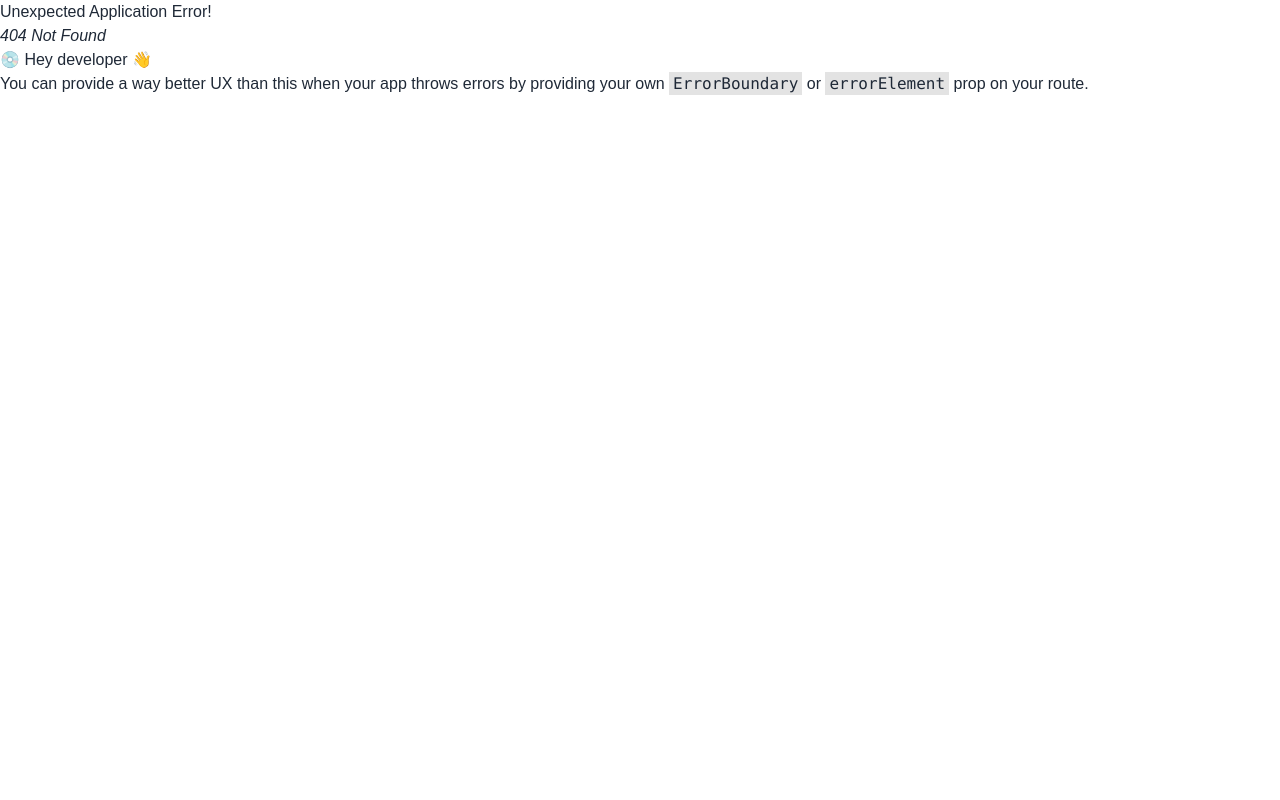
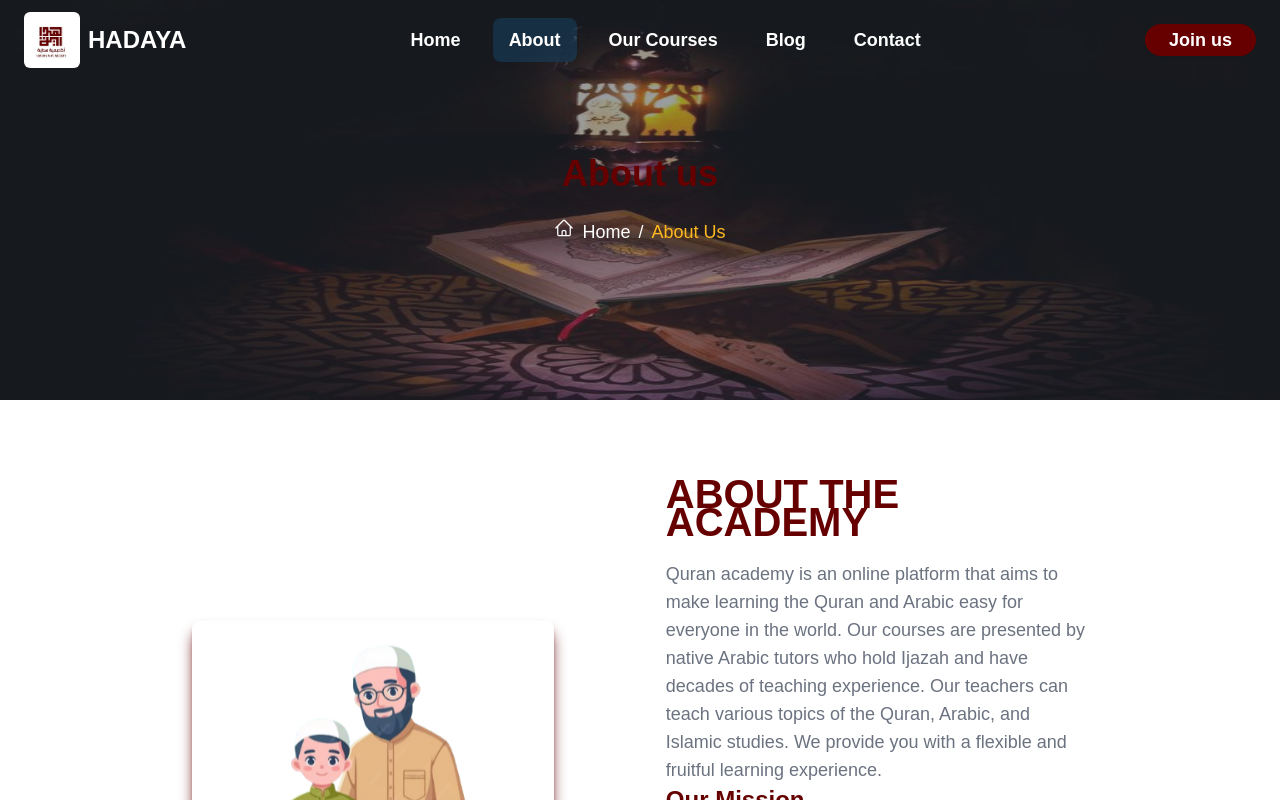
Before and after one commit to moazkarem/quraan-academy, a React (Vite) app: page /about in a window 1280 px wide. Before the commit this address had no page. Shown: the top 800 px of the page. Built offline with nearby package versions, Linux system fonts and the light colour scheme.

Commit message:
end of about page

```diff
--- /dev/null
+++ b/src/components/Herosection/Herosec.jsx
@@ -0,0 +1,53 @@
+
+
+const Herosec = ({bg , title}) => {
+  return (
+    <div>
+    <div className="relative">
+      <img
+        src={bg}
+        className="w-full h-[60vh] lg:h-[50vh]"
+        alt="hero about section"
+        style={{ opacity: 1 }}
+      />
+      <div className="bg-gray-600/30 backdrop-brightness-75 absolute inset-0 flex flex-col justify-center items-center">
+        <h4 className="text-primary font-semibold text-xl md:text-4xl mb-4 md:mb-6">
+         {title}
+        </h4>
+        <div className="text-white font-inter text-sm md:text-lg">
+          <ol className="list-none p-0 inline-flex">
+            <li className="flex items-center">
+              <a
+                href="/"
+                className="text-white hover:text-white flex items-start gap-2"
+              >
+                <svg
+                  xmlns="http://www.w3.org/2000/svg"
+                  fill="none"
+                  viewBox="0 0 24 24"
+                  strokeWidth="1.5"
+                  stroke="currentColor"
+                  className="w-5 h-5"
+                >
+                  <path
+                    strokeLinecap="round"
+                    strokeLinejoin="round"
+                    d="M2.25 12l8.954-8.955c.44-.439 1.152-.439 1.591 0L21.75 12M4.5 9.75v10.125c0 .621.504 1.125 1.125 1.125H9.75v-4.875c0-.621.504-1.125 1.125-1.125h2.25c.621 0 1.125.504 1.125 1.125V21h4.125c.621 0 1.125-.504 1.125-1.125V9.75M8.25 21h8.25"
+                  ></path>
+                </svg>
+                Home
+              </a>
+            </li>
+            <li className="flex items-center">
+              <span className="mx-2">/</span>
+              <span className="text-[#ffb921]">About Us</span>
+            </li>
+          </ol>
+        </div>
+      </div>
+    </div>
+  </div>
+  )
+}
+
+export default Herosec
--- a/src/components/Navbar/Navbar.jsx
+++ b/src/components/Navbar/Navbar.jsx
@@ -71,7 +71,7 @@ const Navbar = () => {
               </li>
               <li className="text-lg p-2">
                 <NavLink
-                  to="/shop"
+                  to="/about"
                   className="text-white hover:text-[#ffb921] hover:bg-transparent font-bold"
                 >
                   About
@@ -87,7 +87,7 @@ const Navbar = () => {
               </li>
               <li className="text-lg p-2">
                 <NavLink
-                  to="/about"
+                  to="/blog"
                   className="text-white hover:text-[#ffb921] hover:bg-transparent font-bold"
                 >
                   Blog
--- a/src/components/router/index.jsx
+++ b/src/components/router/index.jsx
@@ -5,11 +5,13 @@ import {
   } from "react-router-dom";
 import RootLayout from "../../pages/Layout/Layout";
 import Home from "../../pages/HomePage/Home";
+import AboutPage from "../../pages/Aboutpage/AboutPage";
 
   const router = createBrowserRouter(
     createRoutesFromElements(
         <Route path="/" element={<RootLayout />}  >
             <Route index element={<Home />}  />
+            <Route path="about" element={<AboutPage />}  />
         </Route>
     )
 
--- /dev/null
+++ b/src/pages/Aboutpage/AboutPage.jsx
@@ -0,0 +1,24 @@
+import Footer from "../../components/Footer/Footer"
+import Herosec from "../../components/Herosection/Herosec"
+import AboutSec from "../HomePage/AboutSec"
+import ChoseourSec from "../HomePage/ChoseourSec"
+import CountersSec from "../HomePage/CountersSec"
+import Missionsec from "./Missionsec"
+import aboutbg from '../../assets/imgs/About page/about.jfif'
+
+const AboutPage = () => {
+  return (
+  <div >
+    <Herosec bg={aboutbg} title={'About us'}/>
+    <AboutSec />
+    <Missionsec />
+    <div className="mb-28">
+    <ChoseourSec />
+    </div>
+    <CountersSec />
+    <Footer />
+  </div>
+  )
+}
+
+export default AboutPage
--- /dev/null
+++ b/src/pages/Aboutpage/Missionsec.jsx
@@ -0,0 +1,37 @@
+
+import mission from '../../assets/imgs/About page/mission.png'
+const Missionsec = () => {
+  return (
+    <>
+    <div className="max-sm:px-[1rem] sm:px-[2.5rem] md:px-[3rem] lg:px-[4rem] xl:px-[12rem] py-16 w-full flex flex-col sm:flex-col sm:gap-10  max-sm:gap-10 md:gap-28 md:flex-row justify-center items-center pb-40 ">
+
+
+      <div className="w-1/2 max-sm:w-10/12 sm:w-10/12 md:w-1/2 ">
+        {/* <h1 className="text-[#444444] ml-10  font-bold text-[20px]">About Us</h1> */}
+        <h6 className="text-primary font-bold  about-title max-sm:text-center max-sm:text-2xl uppercase sm:text-center md:text-xl my-4 md:mb-6 md:text-start">
+         our Mission
+        </h6>
+
+
+        <p className="text-gray-500 font-inter leading-5 max-sm:text-center max-sm:text-base sm:text-center sm:text-lg  md:leading-7 text-sm md:text-lg md:text-start">
+          Hadaya Academy aims to learn the Quran, and Arabic language and
+          understand the Sunnah of our prophet Muhammad peace be upon him to
+          all Muslims in the world. We aim to create a professional learning
+          environment and make the learning process interesting and enjoyable.
+          We provide the students with the best learning experience that grows
+          their love of learning the Holy Quran, Arabic Language, and Islamic
+          Studies. We have special professional courses for our students.
+        </p>
+      </div>
+      <div className="shadow-lg rounded-lg shadow-primary h-96 w-96 sm:h-80 md:h-80 object-contain animate-float">
+        <img
+          className="h-96 w-96 sm:h-80 md:h-80 object-contain"
+          src={mission}
+        />
+      </div>
+    </div>
+  </>
+  )
+}
+
+export default Missionsec
--- a/src/pages/HomePage/Home.jsx
+++ b/src/pages/HomePage/Home.jsx
@@ -4,7 +4,7 @@ import ArticlesSec from "./ArticlesSec"
 import ChoseourSec from "./ChoseourSec"
 import  CountersSec  from "./CountersSec"
 import Courses from "./Courses"
-
+import Footer from "../../components/Footer/Footer"
 
 const Home = () => {
   return (
@@ -15,6 +15,7 @@ const Home = () => {
       <ChoseourSec />
       <Courses />
       <ArticlesSec />
+      <Footer />
     </div>
   )
 }
--- a/src/pages/Layout/Layout.jsx
+++ b/src/pages/Layout/Layout.jsx
@@ -1,6 +1,6 @@
 import { Outlet } from "react-router-dom";
 import Header from "../../components/Navbar/Navbar";
-import Footer from "../../components/Drawer/Footer";
+
 const RootLayout = () => {
   return (
     <div className="">
@@ -8,7 +8,6 @@ const RootLayout = () => {
         <Header />
       <Outlet />
       </div>
-        <Footer />
     </div>
   );
 };
```
Also changed, not shown: src/pages/HomePage/AboutSec.jsx (+16 -7 lines), src/assets/imgs/About page/about.jfif (added), src/assets/imgs/About page/mission.png (added), src/components/Footer/Footer.jsx (renamed from src/components/Drawer/Footer.jsx).
